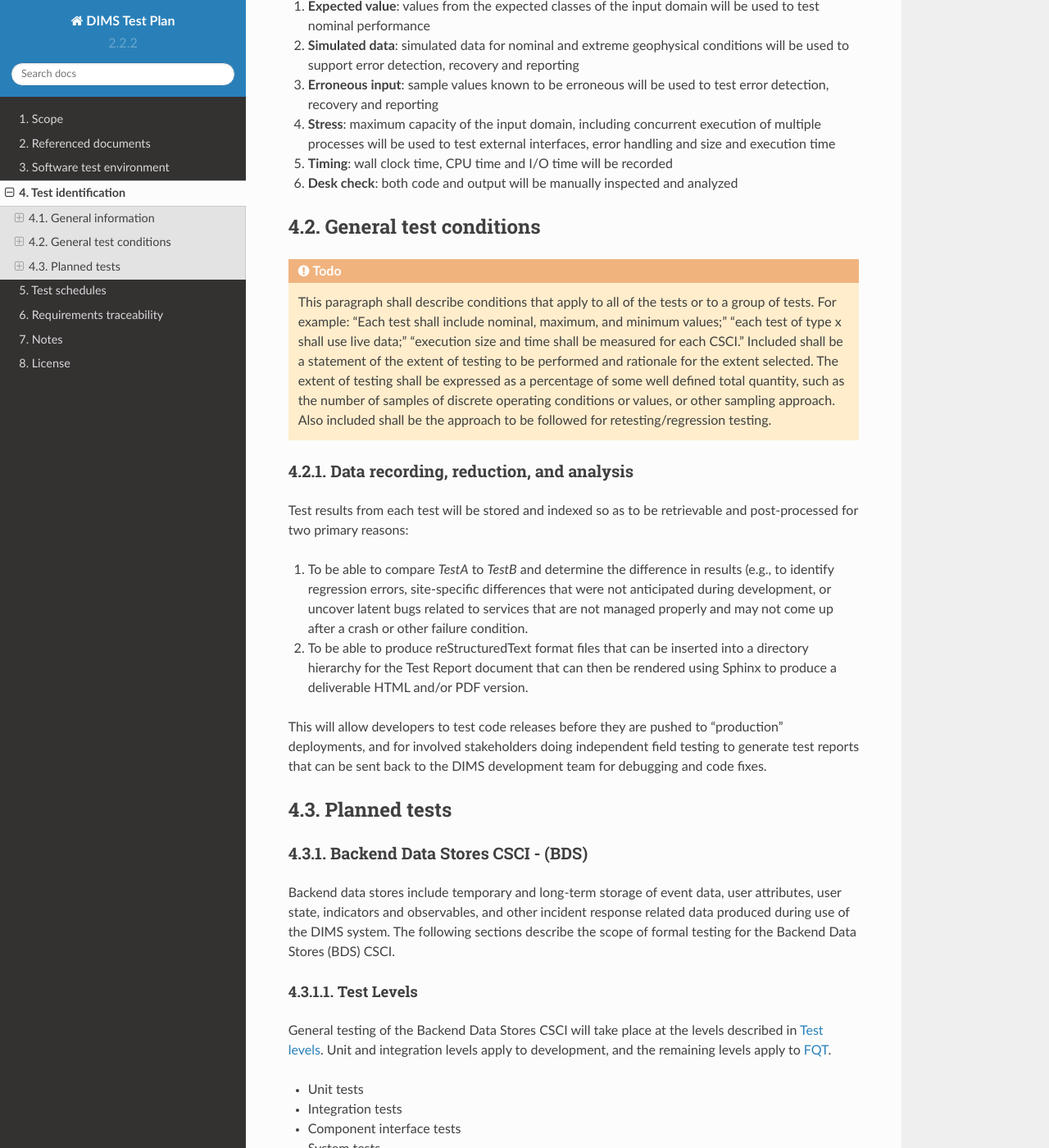
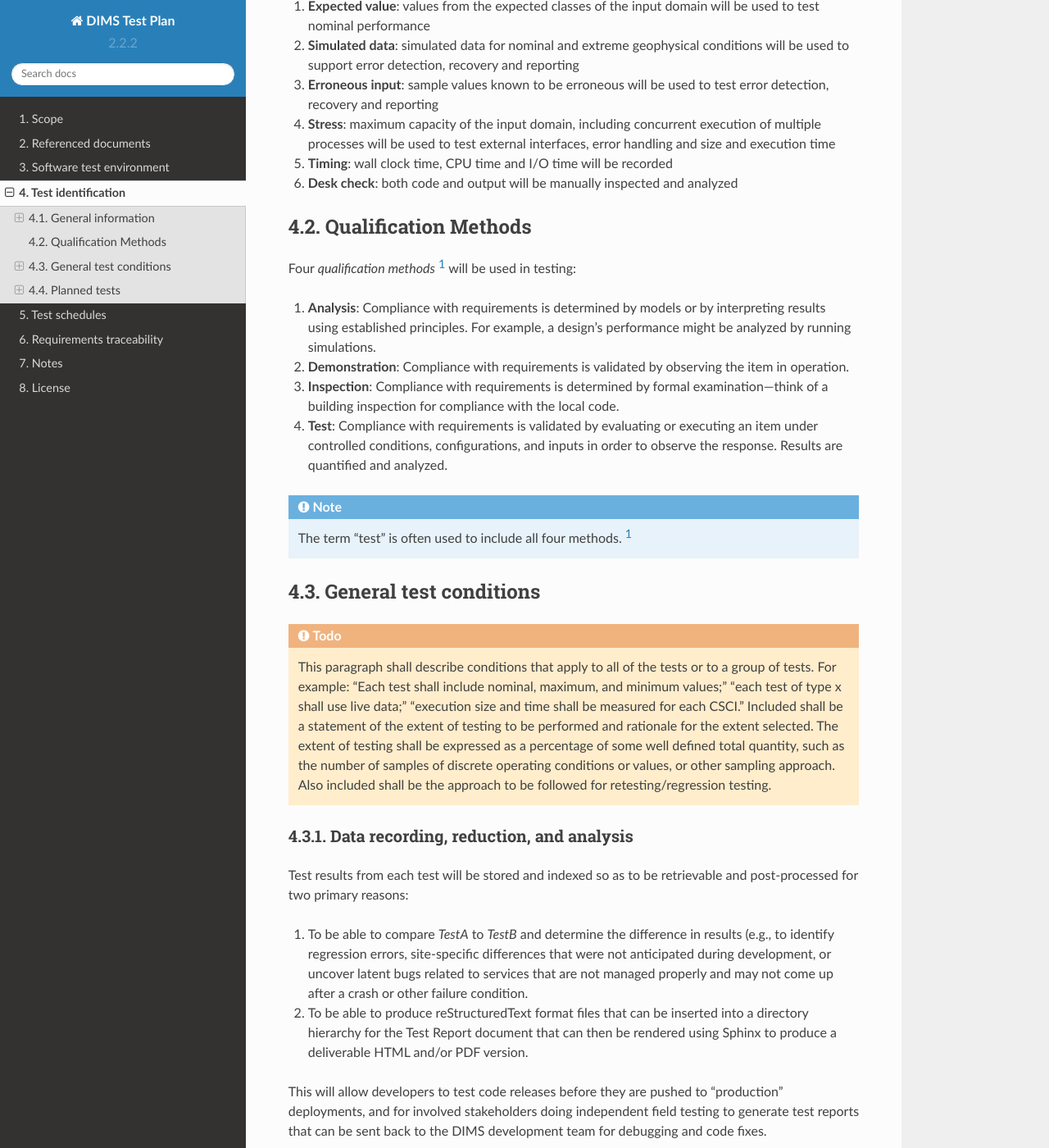
Before and after one commit to uw-dims/dims-tp, a Sphinx documentation site: the page built from docs/source/testidentification.rst, in a window 1280 px wide and 1400 px high, scrolled down 1381 px. Shown: the whole window at 82% size. Built offline with Sphinx 7.4.7 and the Read the Docs theme 2.0.0, drawn with Linux system fonts in a browser that asks for light colours; some of the changed text lies outside the part shown.

Commit message:
Add section defining 'qualification methods' (was implicitly used before w/o definition)

```diff
--- a/docs/source/testidentification.rst
+++ b/docs/source/testidentification.rst
@@ -97,6 +97,36 @@ components:
 #. **Desk check**: both code and output will be manually inspected and
    analyzed
 
+
+.. _qualificationmthods:
+
+Qualification Methods
+---------------------
+
+Four *qualification methods* [#qm]_ will be used in testing:
+
+#. **Analysis**: Compliance with requirements is determined by models or by
+   interpreting results using established principles. For example, a design's
+   performance might be analyzed by running simulations.
+
+#. **Demonstration**: Compliance with requirements is validated by observing
+   the item in operation.
+
+#. **Inspection**: Compliance with requirements is determined by formal
+   examination—think of a building inspection for compliance with the local
+   code.
+
+#. **Test**: Compliance with requirements is validated by evaluating or
+   executing an item under controlled conditions, configurations, and inputs in
+   order to observe the response. Results are quantified and analyzed.
+
+..
+
+.. note::
+
+    The term "test" is often used to include all four methods. [#qm]_
+
+..
 
 .. _testconditions:
 
@@ -801,3 +831,10 @@ this category are closely related to tests described in
    included in the final Test Report.
 
 ..
+
+
+.. The following are footnotes
+.. [#qm] Source: `Qualification Methods`_
+
+.. The following are references
+.. _Qualification Methods: http://www.jiludwig.com/Qualification_Method.html
```
